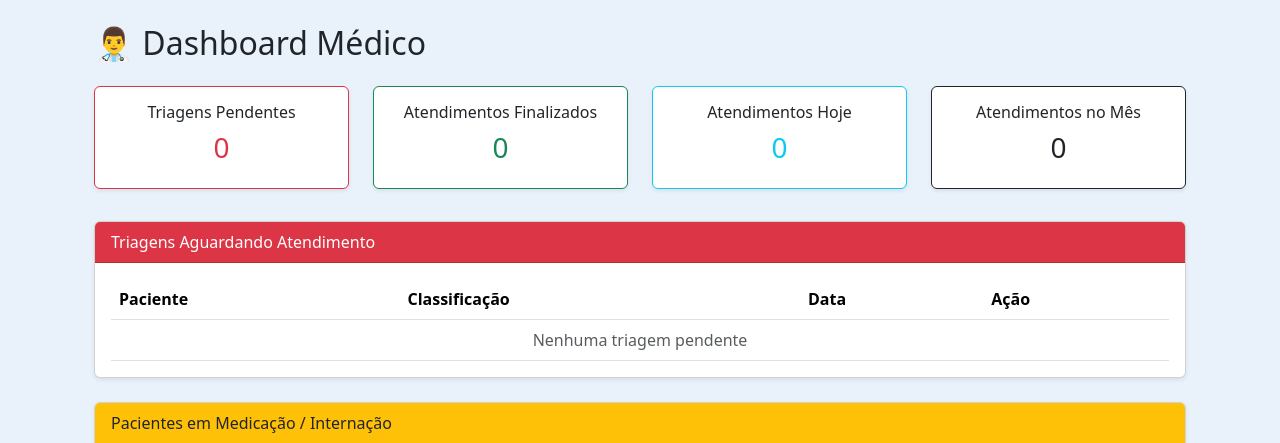
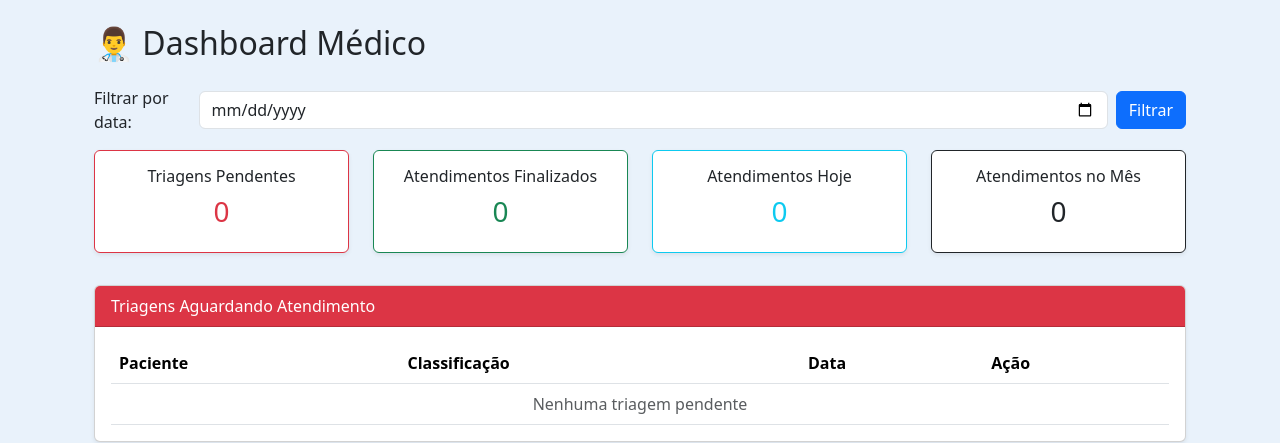
Before and after one commit to rfalves-wq/saude, a Django app: page /medico/dashboard/ in a window 1280 px wide. Shown: the part 56-499 px from the top of the page. Run offline with Django 5.2, Linux system fonts and the light colour scheme; a user stored in the database is signed in; data comes from the database, SQL or seed files in the repository; both versions use the stored data as it was after the commit; some libraries are stand-ins or nearby versions.

Commit message:
atualizado

```diff
--- a/medico/templates/medico/dashboard.html
+++ b/medico/templates/medico/dashboard.html
@@ -8,6 +8,13 @@
 
     <!-- TÍTULO -->
     <h2 class="mb-4">👨‍⚕️ Dashboard Médico</h2>
+
+    <!-- FILTRO POR DATA -->
+    <form method="get" class="mb-3 d-flex align-items-center">
+        <label class="me-2">Filtrar por data:</label>
+        <input type="date" name="data_atendimento" value="{{ data_filtro }}" class="form-control me-2">
+        <button class="btn btn-primary">Filtrar</button>
+    </form>
 
     <!-- CARDS PRINCIPAIS -->
     <div class="row mb-4">
--- a/medico/views.py
+++ b/medico/views.py
@@ -1,60 +1,51 @@
+# ==================================================
+# IMPORTS
+# ==================================================
 from django.shortcuts import render, get_object_or_404, redirect
-from django.contrib.auth.decorators import login_required
-from django.db.models import Case, When, IntegerField, Value
-from django.utils import timezone
-from django.db import transaction
-
-from .models import Atendimento
-from triagem.models import Triagem
-
-from .models import Atendimento, Exame
-from django.shortcuts import render
 from django.contrib.auth.decorators import login_required
 from django.utils import timezone
 from django.db.models import Case, When, Value, IntegerField
+from django.db import transaction
+
 from triagem.models import Triagem
-from medico.models import Atendimento
-from django.db.models import Case, When, Value, IntegerField
-from django.utils import timezone
-from django.contrib.auth.decorators import login_required
-from django.shortcuts import render
-from triagem.models import Triagem
-from medico.models import Atendimento
+from medico.models import Atendimento, Exame
 
-from django.shortcuts import render
-from django.contrib.auth.decorators import login_required
-from django.utils import timezone
-from django.db.models import Case, When, Value, IntegerField
-from medico.models import Atendimento
-from triagem.models import Triagem
-
+# ==================================================
+# DASHBOARD MÉDICO
+# ==================================================
 @login_required
 def medico_dashboard(request):
     agora = timezone.now()
-    hoje = timezone.localdate()  # Data local do servidor/usuário
+    hoje = timezone.localdate()  # Data local
 
-    # 🔴 TRIAGENS PENDENTES (ordenadas por prioridade)
-    triagens = (
-        Triagem.objects
-        .filter(atendido=False)
-        .annotate(
-            prioridade=Case(
-                When(classificacao_risco="Vermelho", then=Value(1)),
-                When(classificacao_risco="Laranja", then=Value(2)),
-                When(classificacao_risco="Amarelo", then=Value(3)),
-                When(classificacao_risco="Verde", then=Value(4)),
-                When(classificacao_risco="Azul", then=Value(5)),
-                default=Value(5),
-                output_field=IntegerField(),
-            )
+    # FILTRO POR DATA via GET
+    data_filtro = request.GET.get("data_atendimento")
+    if data_filtro:
+        try:
+            filtro_data = timezone.datetime.strptime(data_filtro, "%Y-%m-%d").date()
+        except ValueError:
+            filtro_data = hoje
+    else:
+        filtro_data = hoje
+
+    # 🔴 Triagens pendentes (ordenadas por prioridade)
+    triagens = Triagem.objects.filter(atendido=False).annotate(
+        prioridade=Case(
+            When(classificacao_risco="Vermelho", then=Value(1)),
+            When(classificacao_risco="Laranja", then=Value(2)),
+            When(classificacao_risco="Amarelo", then=Value(3)),
+            When(classificacao_risco="Verde", then=Value(4)),
+            When(classificacao_risco="Azul", then=Value(5)),
+            default=Value(5),
+            output_field=IntegerField(),
         )
-        .order_by("prioridade", "-data_triagem")
-    )
+    ).order_by("prioridade", "-data_triagem")
 
-    # ✅ ATENDIMENTOS FINALIZADOS
+    # ✅ Atendimentos finalizados na data filtrada
     atendimentos_finalizados = Atendimento.objects.filter(
         medico=request.user,
-        finalizado=True
+        finalizado=True,
+        data_atendimento__date=filtro_data
     ).order_by("-data_atendimento")
 
     # 🟡 Aguardando técnico aplicar medicação
@@ -65,7 +56,7 @@ def medico_dashboard(request):
         finalizado=False
     ).order_by("-id")
 
-    # 🟢 Medicação já aplicada
+    # 🟢 Medicação aplicada
     medicacao_aplicada = Atendimento.objects.filter(
         medico=request.user,
         decisao="medicacao",
@@ -80,13 +71,13 @@ def medico_dashboard(request):
         finalizado=False
     ).order_by("-id")
 
-    # 📌 ATENDIMENTOS HOJE (qualquer status)
+    # 📌 Totais
+    total_pendentes = triagens.count()
+    total_atendidos = atendimentos_finalizados.count()
     total_dia = Atendimento.objects.filter(
         medico=request.user,
-        data_atendimento__date=hoje
+        data_atendimento__date=filtro_data
     ).count()
-
-    # 📌 ATENDIMENTOS FINALIZADOS (total do mês)
     total_mes = Atendimento.objects.filter(
         medico=request.user,
         finalizado=True,
@@ -100,22 +91,22 @@ def medico_dashboard(request):
         "aguardando_medicacao": aguardando_medicacao,
         "medicacao_aplicada": medicacao_aplicada,
         "internacoes": internacoes,
-        "total_pendentes": triagens.count(),
-        "total_atendidos": atendimentos_finalizados.count(),
+        "total_pendentes": total_pendentes,
+        "total_atendidos": total_atendidos,
         "total_dia": total_dia,
         "total_mes": total_mes,
+        "data_filtro": filtro_data,
     }
 
     return render(request, "medico/dashboard.html", context)
 
-# ==============================
+# ==================================================
 # INICIAR ATENDIMENTO
-# ==============================
+# ==================================================
 @login_required
 def iniciar_atendimento(request, triagem_id):
     with transaction.atomic():
         triagem = Triagem.objects.select_for_update().get(id=triagem_id)
-
         if triagem.atendido:
             return redirect("medico_dashboard")
 
@@ -124,21 +115,14 @@ def iniciar_atendimento(request, triagem_id):
             medico=request.user,
             triagem=triagem
         )
-
         triagem.atendido = True
         triagem.save()
 
     return redirect("editar_atendimento", atendimento.id)
 
-
-# ==============================
+# ==================================================
 # EDITAR / FINALIZAR ATENDIMENTO
-# ==============================
-from django.shortcuts import render, get_object_or_404, redirect
-from django.contrib.auth.decorators import login_required
-from django.utils import timezone
-from .models import Atendimento, Exame
-
+# ==================================================
 @login_required
 def editar_atendimento(request, atendimento_id):
     atendimento = get_object_or_404(Atendimento, id=atendimento_id)
@@ -163,25 +147,19 @@ def editar_atendimento(request, atendimento_id):
     if request.method == "POST":
         acao = request.POST.get("acao")
 
-        # ==============================
         # 1️⃣ Solicitar novo exame
-        # ==============================
         if acao == "novo_exame":
             nome_exame = request.POST.get("nome_exame")
             tipo_exame = request.POST.get("tipo_exame")
-
             if nome_exame and tipo_exame:
                 Exame.objects.create(
                     atendimento=atendimento,
                     nome=nome_exame,
                     tipo=tipo_exame
                 )
-
             return redirect("editar_atendimento", atendimento.id)
 
-        # ==============================
         # 2️⃣ Salvar atendimento
-        # ==============================
         elif acao == "salvar_atendimento":
             decisao = request.POST.get("decisao")
             if not decisao:
@@ -212,18 +190,9 @@ def editar_atendimento(request, atendimento_id):
         "exames": exames,
     })
 
-    # ==============================
-    # Renderiza template
-    # ==============================
-    return render(request, "medico/atendimento.html", {
-        "atendimento": atendimento,
-        "medicacoes_dia": medicacoes_dia,
-        "atendimentos_hoje": atendimentos_hoje,
-        "exames": exames,
-    })
-# ==============================
+# ==================================================
 # DECIDIR ATENDIMENTO
-# ==============================
+# ==================================================
 @login_required
 def decidir_atendimento(request, atendimento_id):
     atendimento = get_object_or_404(Atendimento, id=atendimento_id)
@@ -238,15 +207,14 @@ def decidir_atendimento(request, atendimento_id):
         "atendimento": atendimento
     })
 
-
-# ==============================
+# ==================================================
 # APLICAR MEDICAÇÃO (TÉCNICO)
-# ==============================
+# ==================================================
 @login_required
 def aplicar_medicacao(request, atendimento_id):
     atendimento = get_object_or_404(Atendimento, id=atendimento_id)
 
-    if request.user.perfil != "tecnico":
+    if getattr(request.user, "perfil", None) != "tecnico":
         return redirect("dashboard")
 
     atendimento.aplicar_medicacao(request.user)
```
Also changed, not shown: db.sqlite3.
